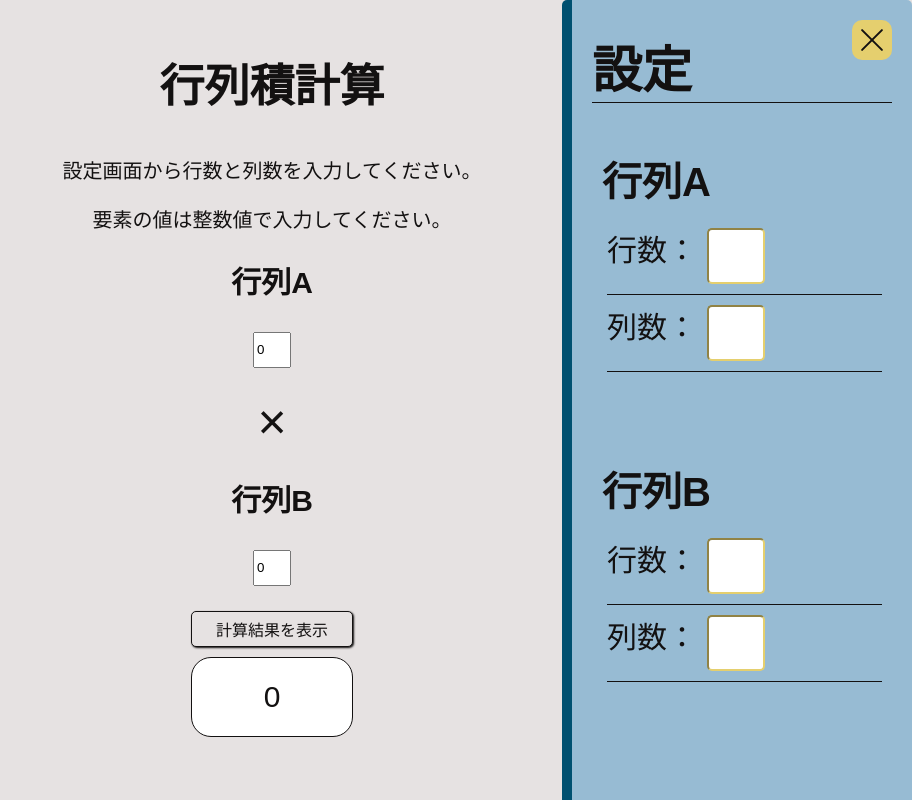
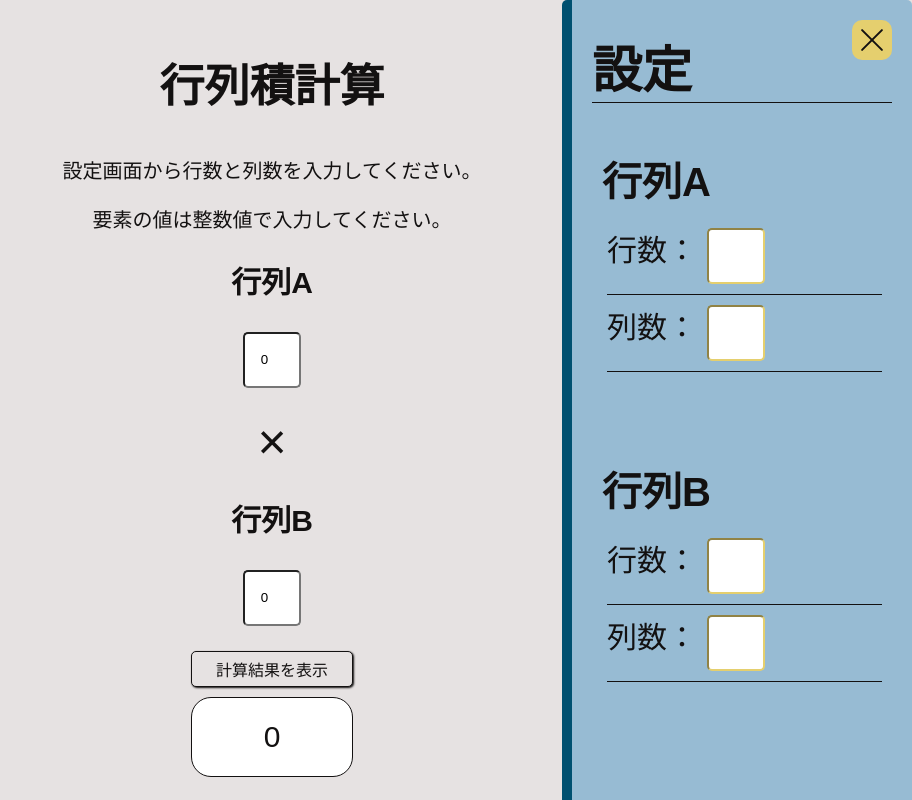
Before and after one commit to LSbard000com/Matrix-Calculation, a React (Create React App) app: page / in a window 1280 px wide. Shown: the whole page, without its empty margins (368-1280 px from the left). Built offline with nearby package versions, Linux system fonts and the light colour scheme; a web font is replaced by a local one.

Commit message:
inputタグを調整

```diff
--- a/src/Components/Matrix.css
+++ b/src/Components/Matrix.css
@@ -31,8 +31,10 @@ p {
 }
 
 .input-area .matrix .area div input{
-  width: 30px;
-  height: 30px;
+  width: 50px;
+  height: 50px;
+  border-radius: 5px;
+  text-align: center;
 }
 
 .input-area .matrix h2 {
```
